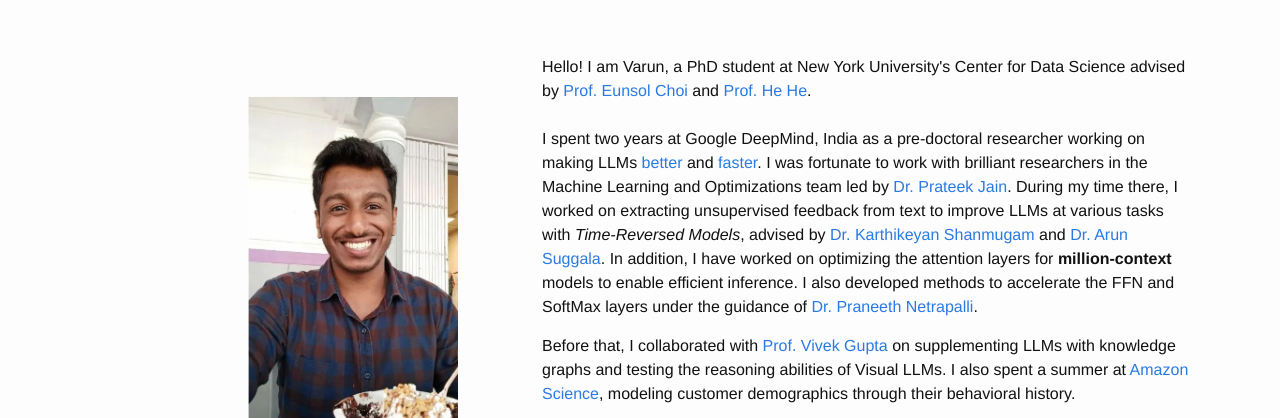
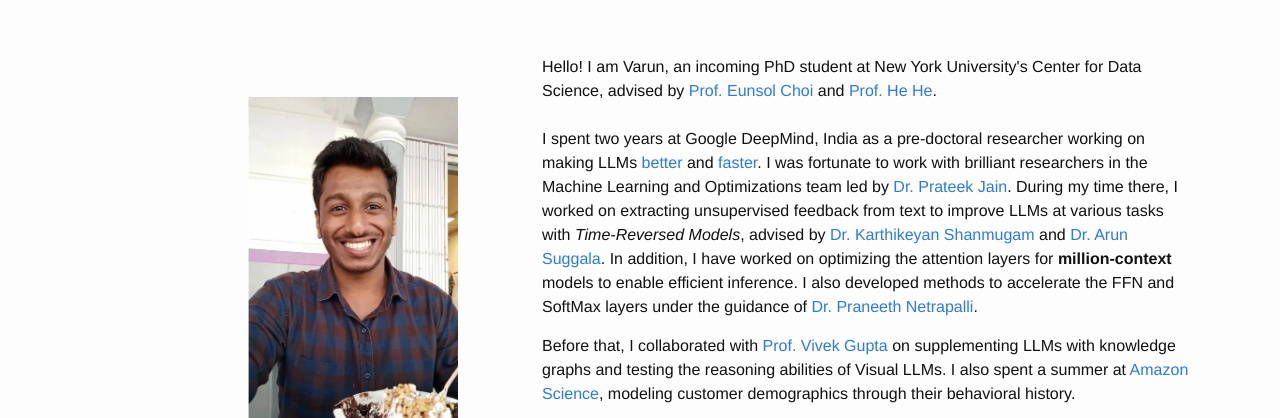
Before and after one commit to Varun221/varun221.github.io, a plain HTML site: page index.html in a window 1280 px wide. Shown: the part 64-482 px from the top of the page. Drawn offline with Linux system fonts and the light colour scheme; files whose address does not match are found by name.

Commit message:
incoming

```diff
--- a/index.html
+++ b/index.html
@@ -96,7 +96,7 @@
                         </td>
                         <td class="mydescription">
                             <p>
-                                Hello! I am Varun, a PhD student at New York University's Center for Data Science
+                                Hello! I am Varun, an incoming PhD student at New York University's Center for Data Science,
                                 advised
                                 by <a href="https://eunsol.github.io/">Prof. Eunsol Choi</a> and
                                 <a href="https://hhexiy.github.io/">Prof. He He</a>.
```
